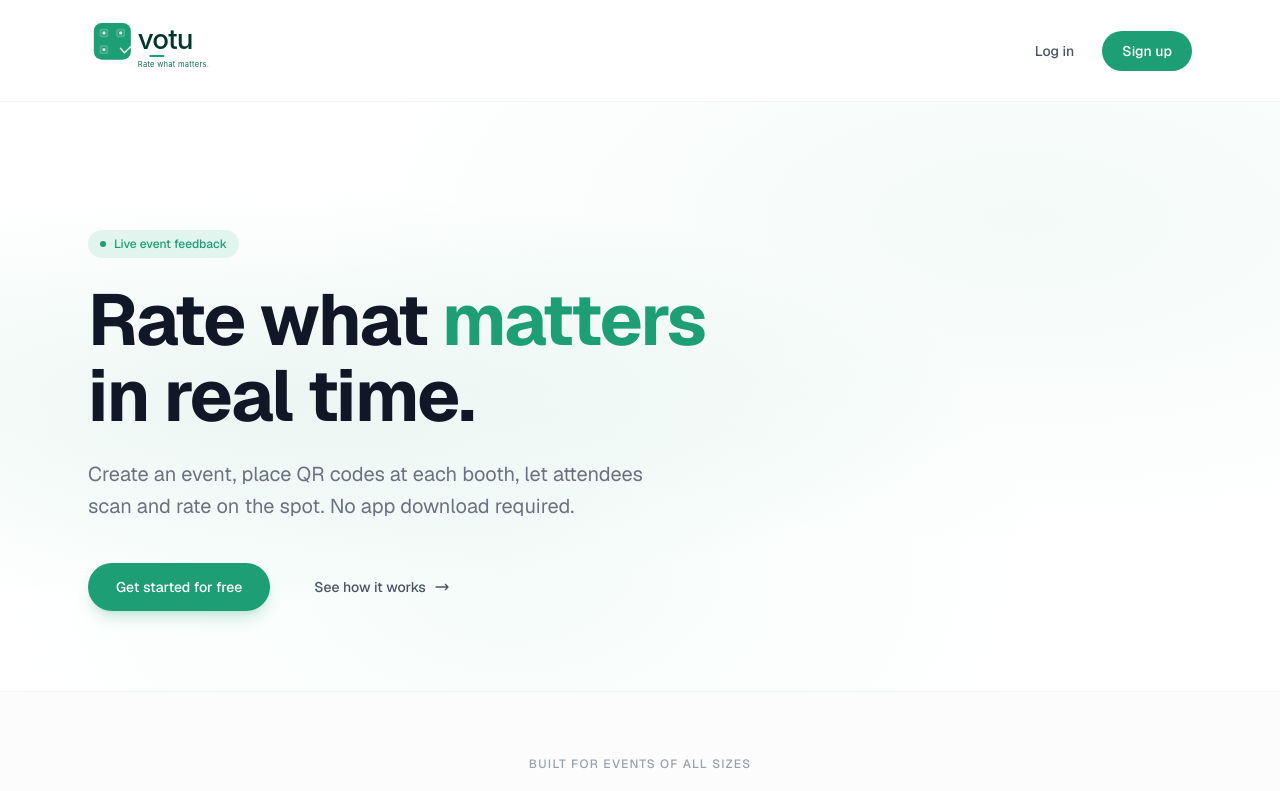
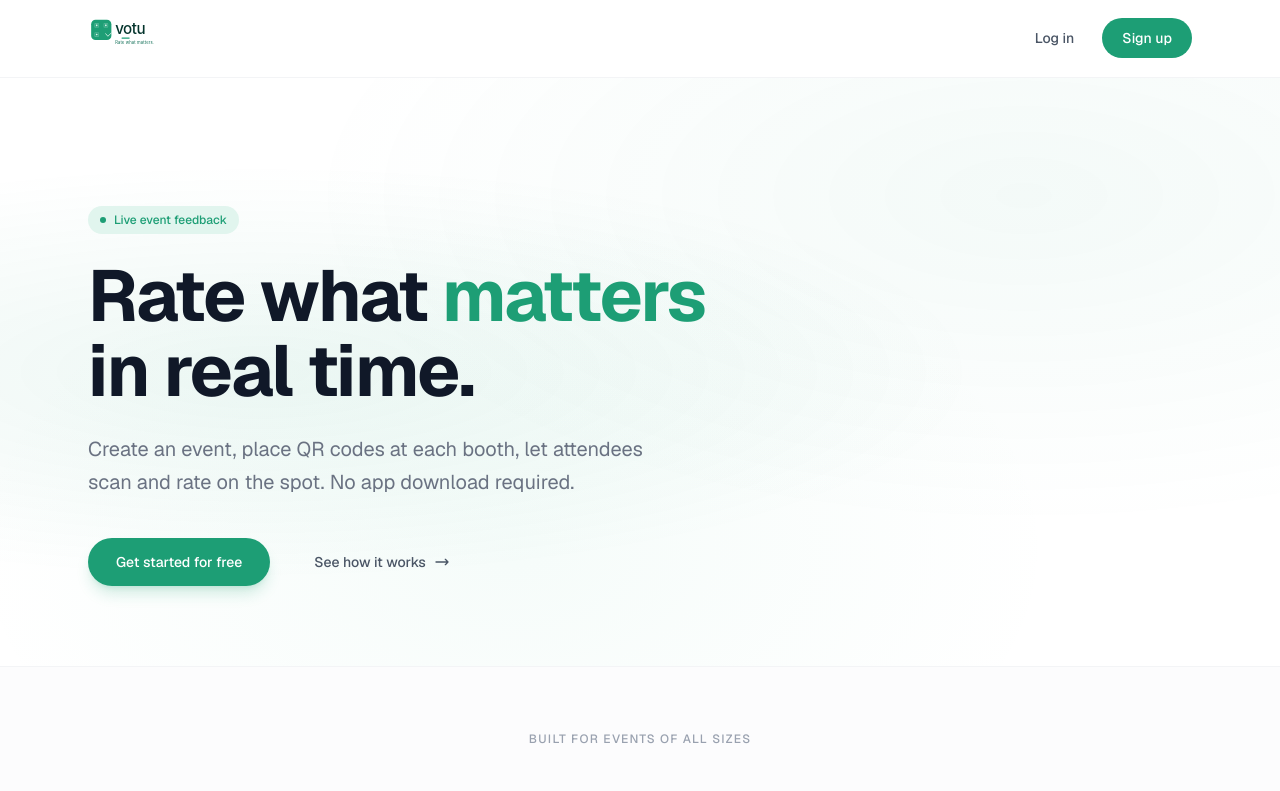
Before and after one commit to preethampm/Free, a Next.js app: page / in a window 1280 px wide. Shown: the top 791 px of the page. Built offline with nearby package versions, Linux system fonts and the light colour scheme.

Commit message:
refactor: create reusable Logo component with size variants

```diff
--- a/app/login/page.tsx
+++ b/app/login/page.tsx
@@ -4,7 +4,7 @@ import { createClient } from '@/src/lib/supabase/client'
 import { useSearchParams } from 'next/navigation'
 import { Suspense } from 'react'
 import Link from 'next/link'
-import Image from 'next/image'
+import { Logo } from '@/src/components/logo'
 
 function LoginContent() {
   const searchParams = useSearchParams()
@@ -26,7 +26,7 @@ function LoginContent() {
       <header className="border-b border-gray-100">
         <div className="max-w-5xl mx-auto px-6 py-4 flex items-center justify-between">
           <Link href="/">
-            <Image src="/votu_logo.svg" alt="votu" width={220} height={70} priority style={{ height: 'auto' }} />
+            <Logo size="md" />
           </Link>
         </div>
       </header>
--- a/app/page.tsx
+++ b/app/page.tsx
@@ -1,6 +1,6 @@
 import Link from 'next/link'
-import Image from 'next/image'
 import { ScrollReveal } from '@/src/components/scroll-reveal'
+import { Logo } from '@/src/components/logo'
 
 export default function Home() {
   return (
@@ -9,7 +9,7 @@ export default function Home() {
       <header className="sticky top-0 z-50 bg-white/80 backdrop-blur-md border-b border-gray-100">
         <div className="max-w-6xl mx-auto px-6 py-4 flex items-center justify-between">
           <Link href="/">
-            <Image src="/votu_logo.svg" alt="votu" width={220} height={70} priority style={{ height: 'auto' }} />
+            <Logo size="sm" />
           </Link>
           <div className="flex items-center gap-3">
             <Link
--- a/app/signup/page.tsx
+++ b/app/signup/page.tsx
@@ -5,7 +5,7 @@ import { createClient } from '@/src/lib/supabase/client'
 import { useSearchParams } from 'next/navigation'
 import { Suspense } from 'react'
 import Link from 'next/link'
-import Image from 'next/image'
+import { Logo } from '@/src/components/logo'
 
 type SignupMethod = 'google' | 'email' | 'otp'
 
@@ -30,7 +30,7 @@ function SignupContent() {
       <header className="border-b border-gray-100">
         <div className="max-w-5xl mx-auto px-6 py-4 flex items-center justify-between">
           <Link href="/">
-            <Image src="/votu_logo.svg" alt="votu" width={220} height={70} priority style={{ height: 'auto' }} />
+            <Logo size="md" />
           </Link>
         </div>
       </header>
--- a/src/components/auth-navbar.tsx
+++ b/src/components/auth-navbar.tsx
@@ -1,9 +1,9 @@
 'use client'
 
 import Link from 'next/link'
-import Image from 'next/image'
 import { useRouter } from 'next/navigation'
 import { createClient } from '@/src/lib/supabase/client'
+import { Logo } from '@/src/components/logo'
 
 export function AuthNavbar() {
   const router = useRouter()
@@ -18,14 +18,7 @@ export function AuthNavbar() {
     <header className="border-b border-[#1D9E75]/15 bg-white/80 backdrop-blur-sm sticky top-0 z-50">
       <div className="max-w-5xl mx-auto px-4 sm:px-6 h-14 flex items-center justify-between">
         <Link href="/dashboard" className="flex items-center gap-2">
-          <Image
-            src="/votu_logo.svg"
-            alt="votu"
-            width={110}
-            height={35}
-            priority
-            style={{ height: 'auto' }}
-          />
+          <Logo size="sm" />
         </Link>
 
         <nav className="flex items-center gap-1">
--- /dev/null
+++ b/src/components/logo.tsx
@@ -0,0 +1,29 @@
+'use client'
+
+import Link from 'next/link'
+import Image from 'next/image'
+
+const SIZES = {
+  sm: { width: 120, height: 38 },
+  md: { width: 180, height: 57 },
+  lg: { width: 240, height: 76 },
+} as const
+
+type LogoSize = keyof typeof SIZES
+
+export function Logo({ size = 'md' }: { size?: LogoSize }) {
+  const { width, height } = SIZES[size]
+
+  return (
+    <Link href="/" className="inline-block">
+      <Image
+        src="/votu_logo.svg"
+        alt="votu"
+        width={width}
+        height={height}
+        priority
+        style={{ height: 'auto' }}
+      />
+    </Link>
+  )
+}
```
